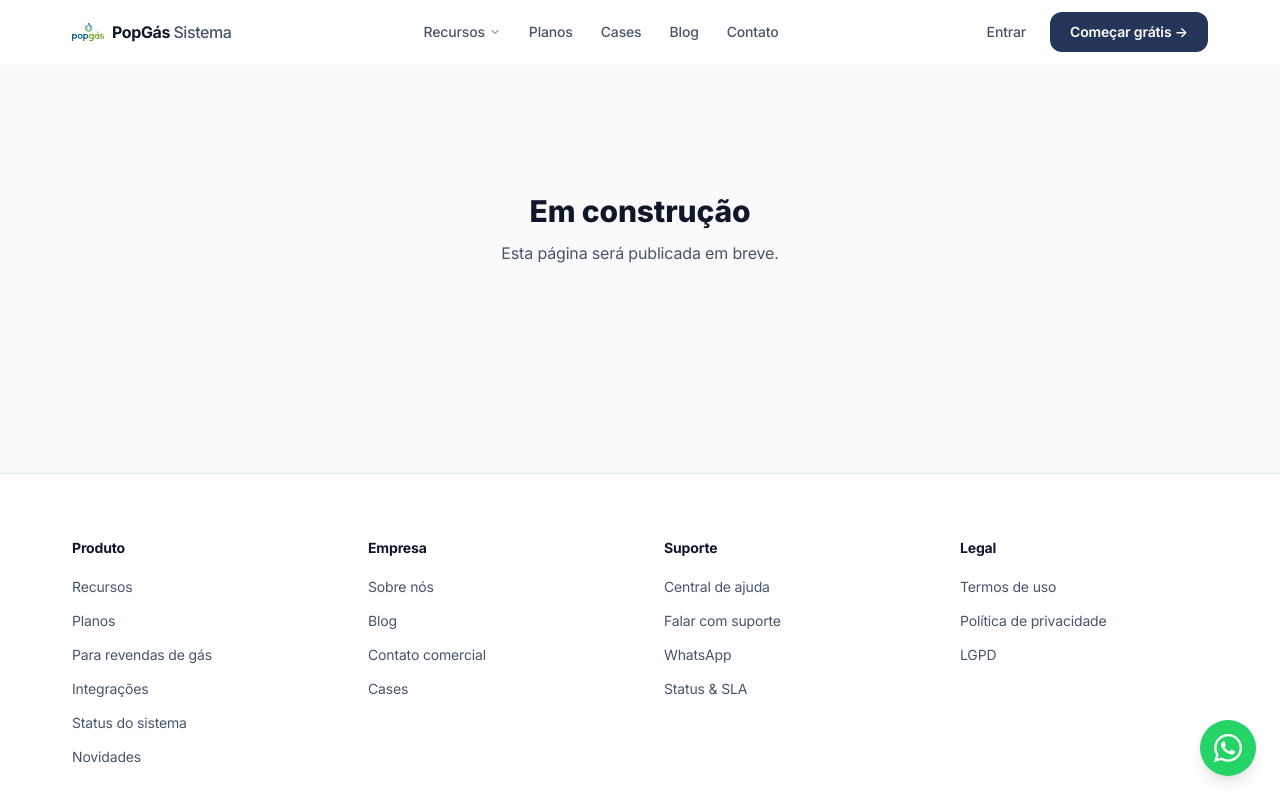
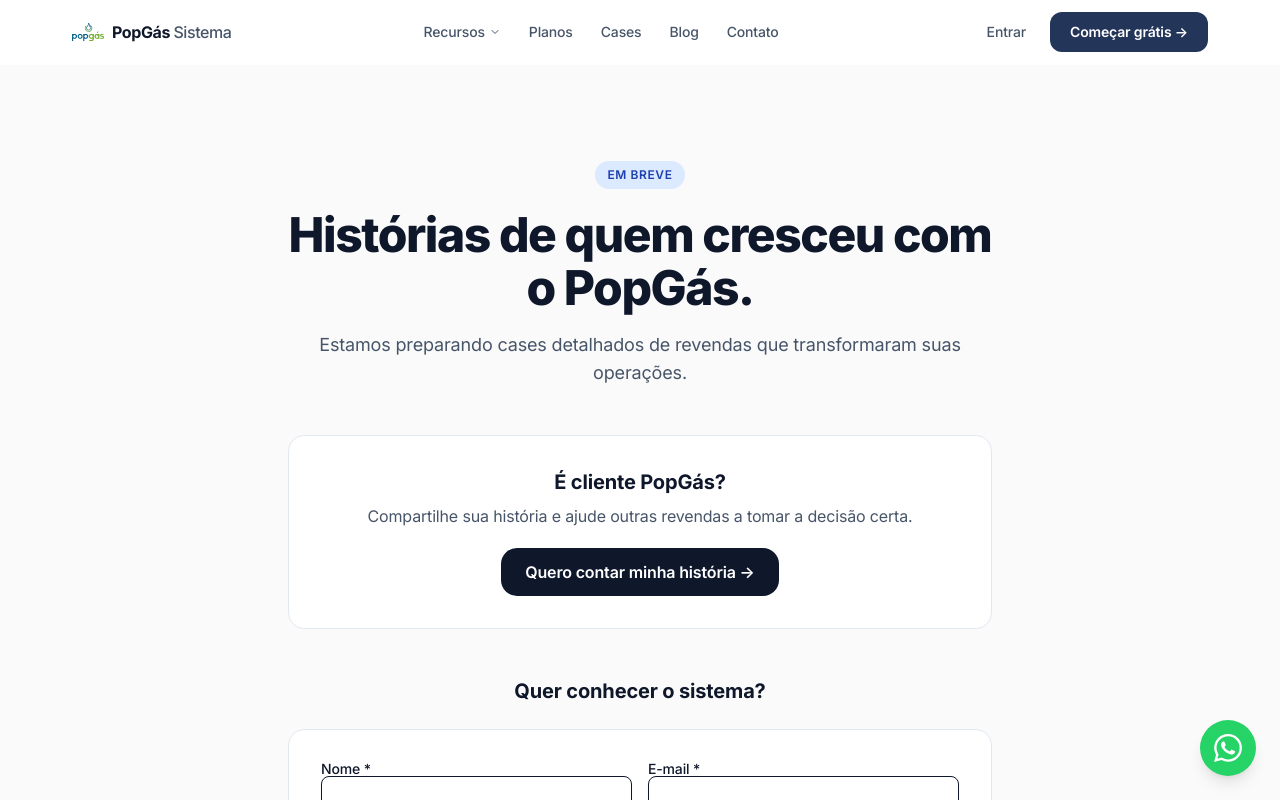
Before and after one commit to popgas/popgas-website, a Next.js app: page /cases in a window 1280 px wide. Shown: the top 800 px of the page. Built offline with nearby package versions, Linux system fonts and the light colour scheme.

Commit message:
feat(site): /cases placeholder com lead form

```diff
--- a/src/app/cases/page.tsx
+++ b/src/app/cases/page.tsx
@@ -1,8 +1,46 @@
-export default function Page() {
+// src/app/cases/page.tsx
+import type { Metadata } from 'next';
+import Link from 'next/link';
+import { Container } from '@/components/shared/Container';
+import { ContactForm } from '@/components/shared/ContactForm';
+
+export const metadata: Metadata = {
+  title: 'Cases de sucesso',
+  description: 'Histórias de revendas que transformaram suas operações com o PopGás Sistema.',
+};
+
+export default function CasesPage() {
   return (
-    <div className="max-w-3xl mx-auto px-6 py-32 text-center">
-      <h1 className="text-3xl font-extrabold text-[#0f172a]">Em construção</h1>
-      <p className="text-[#475569] mt-3">Esta página será publicada em breve.</p>
-    </div>
+    <section className="py-16 md:py-24">
+      <Container className="max-w-3xl">
+        <div className="text-center mb-12">
+          <div className="inline-block px-3 py-1.5 bg-[#dbeafe] text-[#1e40af] text-xs font-semibold uppercase tracking-wider rounded-full mb-5">
+            Em breve
+          </div>
+          <h1 className="text-4xl md:text-5xl font-extrabold tracking-[-0.03em] leading-[1.1] text-[#0f172a] mb-4">
+            Histórias de quem cresceu com o PopGás.
+          </h1>
+          <p className="text-lg text-[#475569]">
+            Estamos preparando cases detalhados de revendas que transformaram suas operações.
+          </p>
+        </div>
+        <div className="bg-white border border-[#e2e8f0] rounded-2xl p-8 text-center mb-12">
+          <h2 className="text-xl font-bold text-[#0f172a] mb-2">É cliente PopGás?</h2>
+          <p className="text-[#475569] mb-5">
+            Compartilhe sua história e ajude outras revendas a tomar a decisão certa.
+          </p>
+          <Link
+            href="/contato?tipo=case"
+            className="inline-block px-6 py-3 bg-[#0f172a] hover:bg-[#1a2845] text-white font-semibold rounded-xl transition-colors"
+          >
+            Quero contar minha história →
+          </Link>
+        </div>
+        <h3 className="text-xl font-bold text-center text-[#0f172a] mb-6">
+          Quer conhecer o sistema?
+        </h3>
+        <ContactForm defaultType="sales" />
+      </Container>
+    </section>
   );
 }
```
